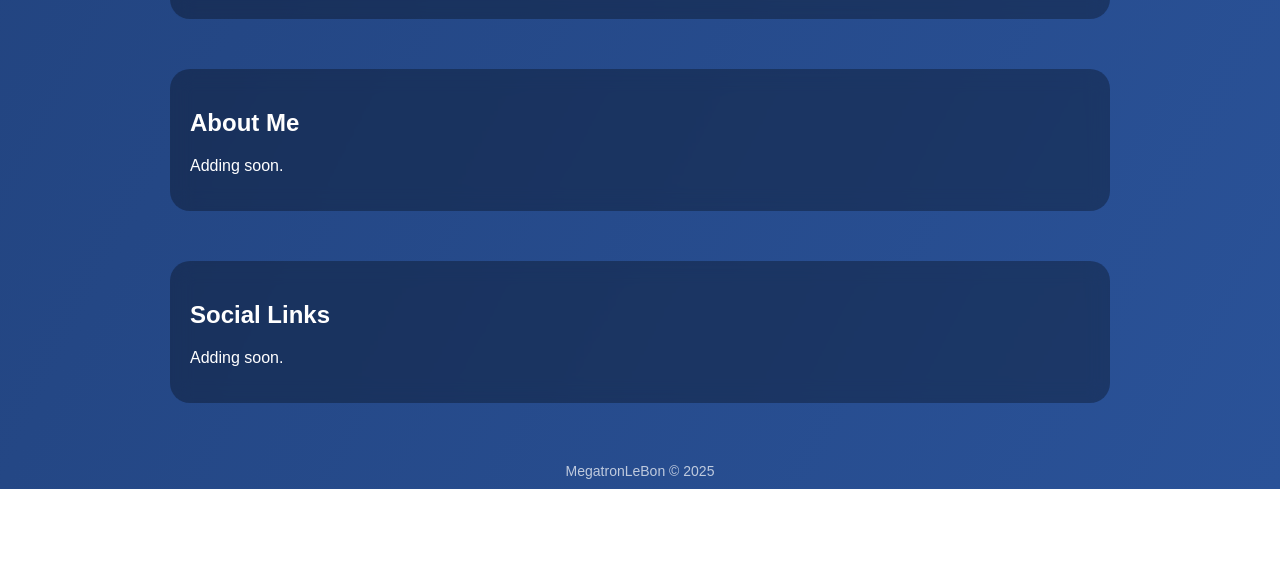
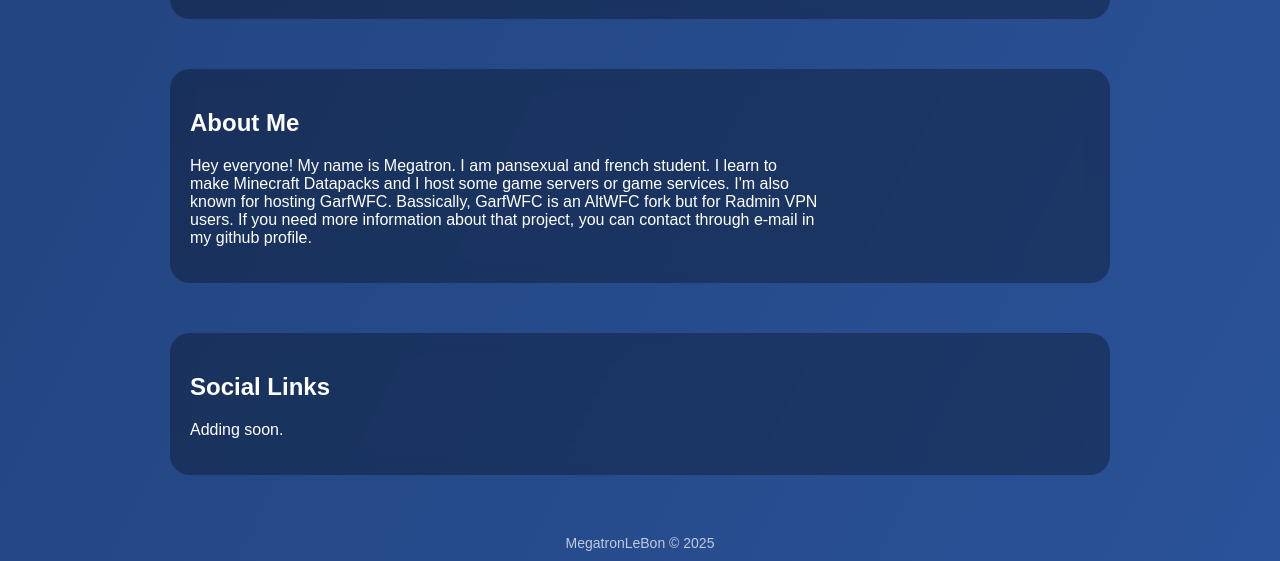
Before and after one commit to MegatronLeBon/megatronlebon.github.io, a plain HTML site: page index.html in a window 1280 px wide. Shown: the part 1980-2541 px from the top of the page. Before the commit the page ends 2469 px from the top, so only its background shows below. Drawn offline with Linux system fonts and the light colour scheme.

Commit message:
Updated index.html
Added content in my "About Me".

```diff
--- a/index.html
+++ b/index.html
@@ -92,7 +92,7 @@
     <section id="about" class="container">
         <div class="content">
             <h1>About Me</h1>
-            <p>Adding soon.</p>
+            <p>Hey everyone! My name is Megatron. I am pansexual and french student. I learn to make Minecraft Datapacks and I host some game servers or game services. I'm also known for hosting GarfWFC. Bassically, GarfWFC is an AltWFC fork but for Radmin VPN users. If you need more information about that project, you can contact through e-mail in my github profile.</p>
         </div>
     </section>
 
```
